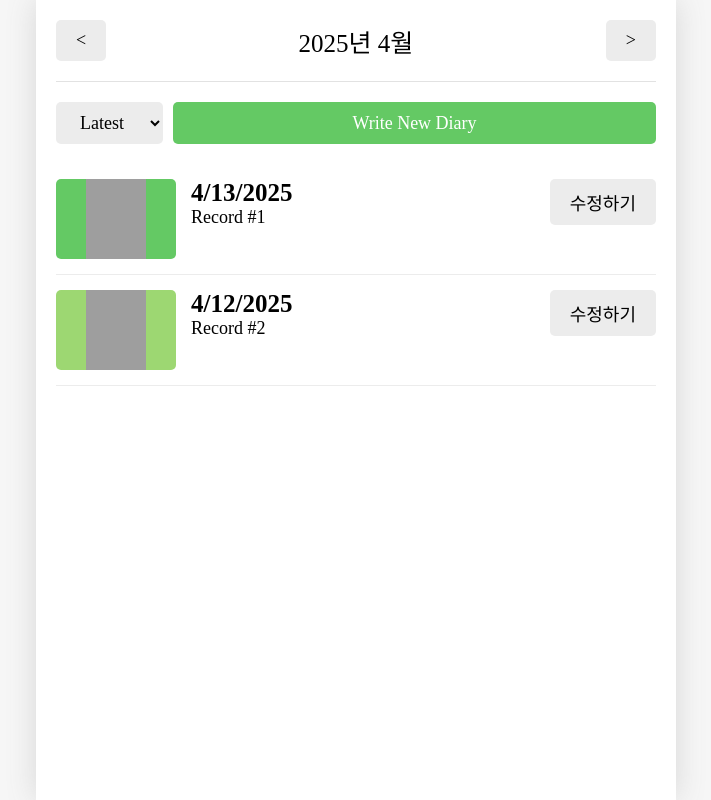
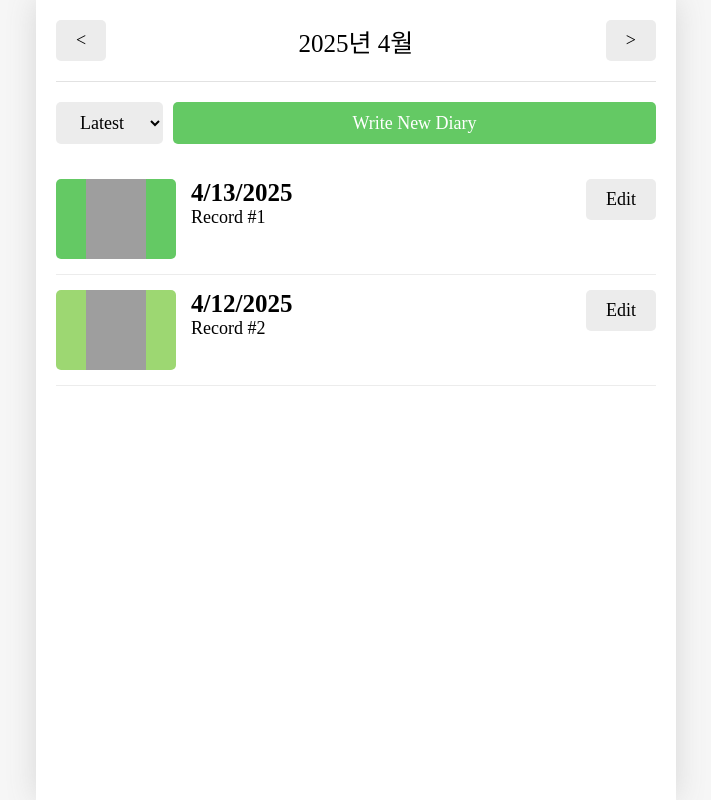
Before and after one commit to kdbean/react-emotion-diary, a React (Vite) app: page / in a window 1280 px wide. Shown: the whole page, without its empty margins (284-995 px from the left). Built offline with nearby package versions, Linux system fonts and the light colour scheme; grey boxes are pictures that could not be loaded; a web font is replaced by a local one.

Commit message:
style: change button text to 'Edit'

```diff
--- a/src/components/DiaryItem.jsx
+++ b/src/components/DiaryItem.jsx
@@ -37,7 +37,7 @@ const DiaryItem = ({ id, emotionId, createdDate, content }) => {
 
       {/* Edit button area - navigates to edit page */}
       <div className="button_section">
-        <Button onClick={() => nav(`/edit/${id}`)} text={"수정하기"} />
+        <Button onClick={() => nav(`/edit/${id}`)} text={"Edit"} />
       </div>
     </div>
   );
```
